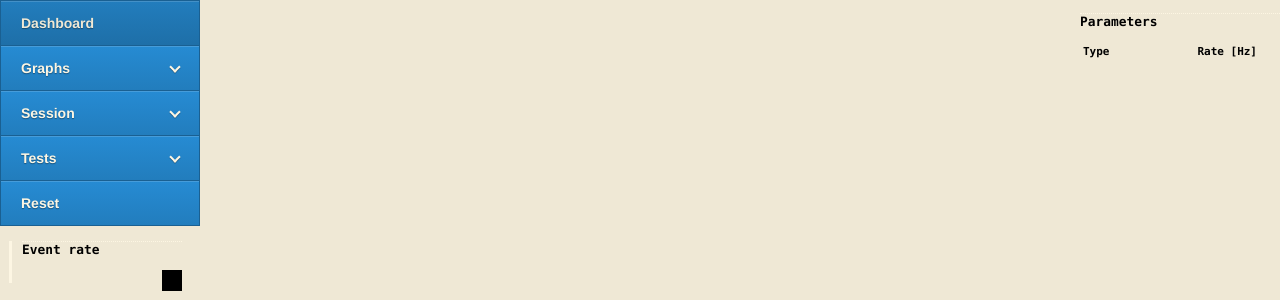
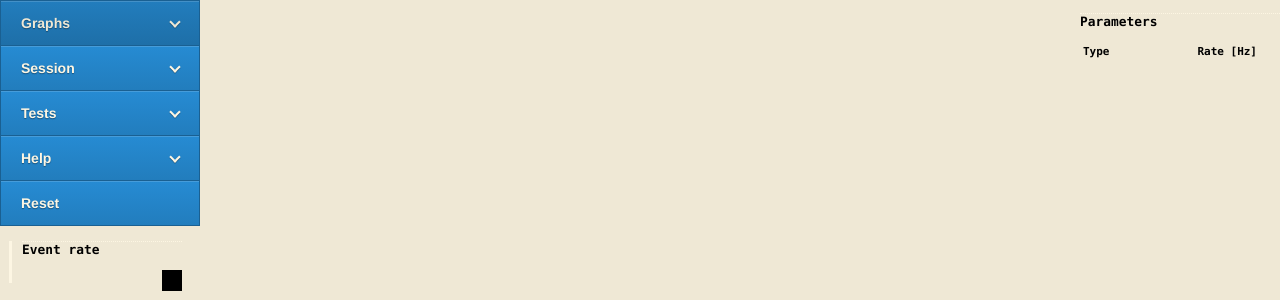
Before and after one commit to tamasgal/royweb, a Python web app: template royweb/static/templates/index.html in a window 1280 px wide. Shown: the part 82-382 px from the top of the page. Run offline with Jinja, Linux system fonts and the light colour scheme; the template is opened without the code that fills it, so the values that code supplies are empty.

Commit message:
Adds help to the menu

```diff
--- a/royweb/static/templates/index.html
+++ b/royweb/static/templates/index.html
@@ -36,8 +36,7 @@
         <div id='sidebar'>
         <div id='cssmenu'>
             <ul>
-                <li class='active'><a href='#' onclick='roy.ui.toggle_menu();'><span>Dashboard</span></a></li>
-                <li class='has-sub'><a href='#'><span>Graphs</span></a>
+                <li class='active has-sub'><a href='#'><span>Graphs</span></a>
                     <ul>
                         <li><a onclick="new TimePlot();"><span>Time Plot</span></a></li>
                         <li class='last'><span><a onclick="new Histogram();">Histogram</span></a></li>
@@ -58,6 +57,14 @@
                     <ul>
                         <li><a id="run_unit_tests"><span>Unit Tests</span></a></li>
                         <li class='last'><a id="run_spec_tests"><span>Spec Tests</span></a></li>
+                    </ul>
+                </li>
+                <li class='has-sub'><a href='#'><span>Help</span></a>
+                    <ul>
+                        <li><a href="http://royweb.readthedocs.org"><span>Documentation</span></a></li>
+                        <li><a href="https://github.com/tamasgal/royweb"><span>Source</span></a></li>
+                        <li><a href="https://github.com/tamasgal/royweb/issues"><span>Issues</span></a></li>
+                        <li class='last'><a href="http://royweb.km3net.de"><span>Demo</span></a></li>
                     </ul>
                 </li>
                 <li class='last'><a href='/'><span>Reset</span></a></li>
```
